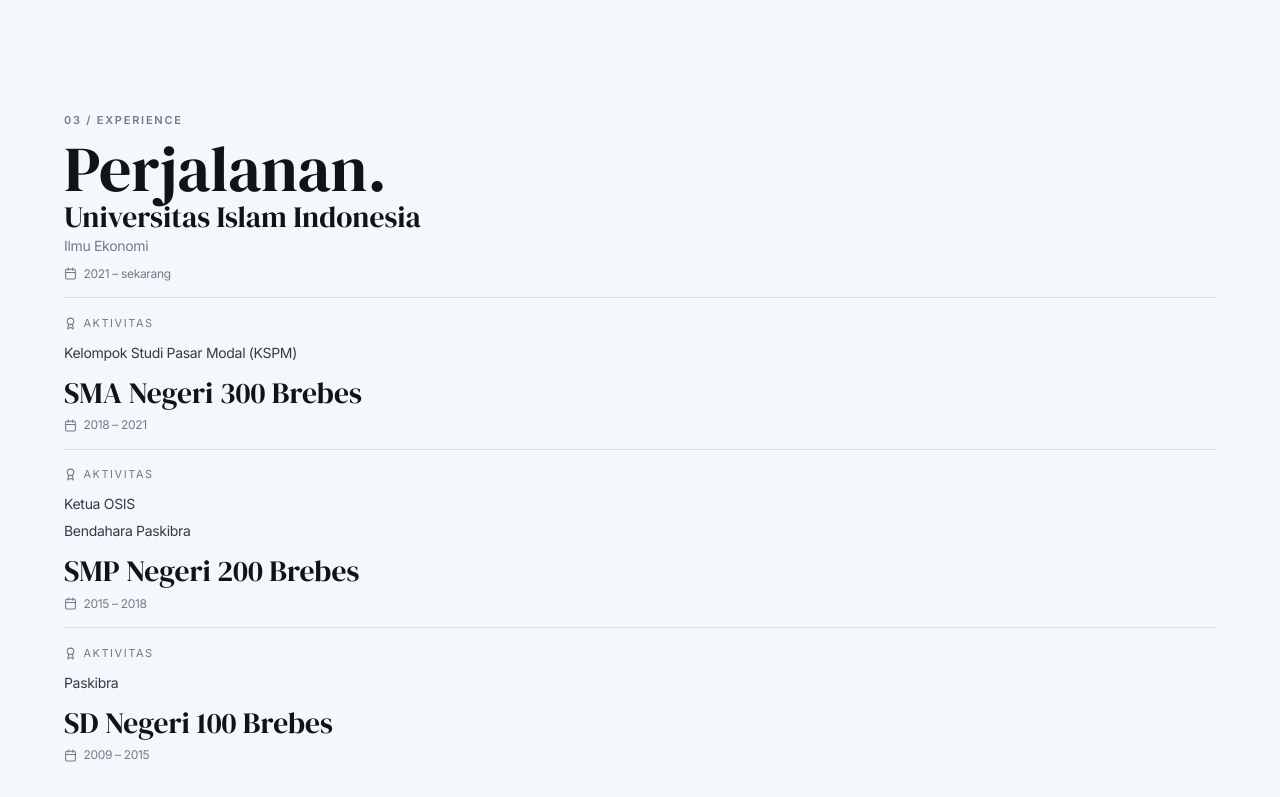
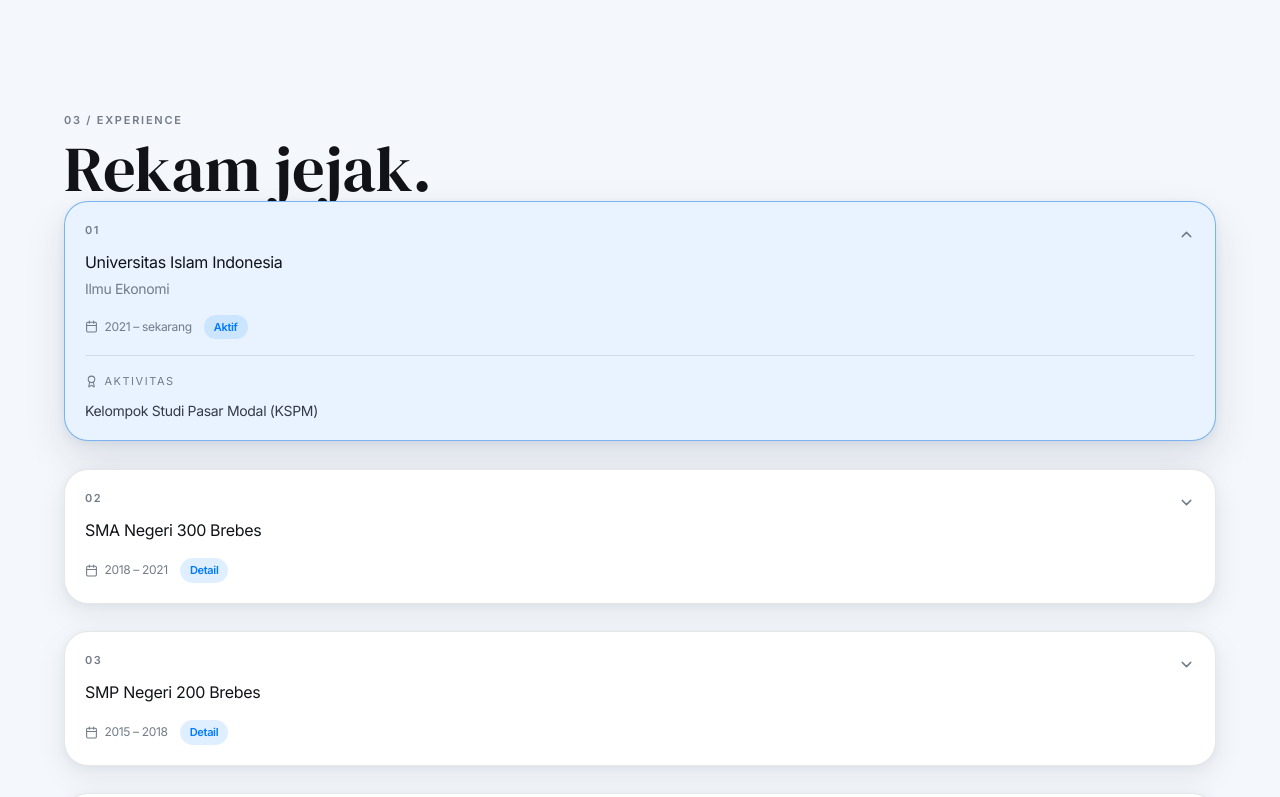
Before and after one commit to LionerHakim/JRHs, a React (Vite) app: page / in a window 1280 px wide. Shown: the part 1240-2037 px from the top of the page. Built offline with nearby package versions, Linux system fonts and the light colour scheme.

Commit message:
refactor: make experience interactive ios cards

```diff
--- a/src/components/Education.tsx
+++ b/src/components/Education.tsx
@@ -1,5 +1,6 @@
 import { motion, useReducedMotion } from 'motion/react';
-import { Calendar, Award } from 'lucide-react';
+import { Award, Calendar, ChevronDown } from 'lucide-react';
+import { useState } from 'react';
 
 const educationData = [
   { institution: 'Universitas Islam Indonesia', degree: 'Ilmu Ekonomi', year: '2021 – sekarang', activities: ['Kelompok Studi Pasar Modal (KSPM)'] },
@@ -9,6 +10,7 @@ const educationData = [
 ];
 
 export default function RekamJejak() {
+  const [active, setActive] = useState(0);
   const reduceMotion = useReducedMotion();
 
   return (
@@ -16,34 +18,44 @@ export default function RekamJejak() {
       <div className="mx-auto max-w-6xl">
         <div className="section-heading">
           <p className="eyebrow">03 / Experience</p>
-          <h2 id="experience-title" className="display-title">Perjalanan.</h2>
+          <h2 id="experience-title" className="display-title">Rekam jejak.</h2>
         </div>
         <div className="timeline">
-          {educationData.map((item, index) => (
-            <motion.article
+          {educationData.map((item, index) => {
+            const selected = active === index;
+            return (
+              <motion.button
                 key={item.institution}
+                type="button"
                 initial={reduceMotion ? false : { opacity: 0, y: 12 }}
                 whileInView={reduceMotion ? undefined : { opacity: 1, y: 0 }}
                 viewport={{ once: true, margin: '-60px' }}
-              transition={{ duration: .32, delay: index * .04 }}
-              className="timeline-item"
+                transition={{ duration: .28, delay: index * .04 }}
+                onClick={() => setActive(index)}
+                aria-pressed={selected}
+                className="experience-card w-full text-left outline-none focus-visible:ring-2 focus-visible:ring-[var(--color-accent)]"
               >
-              <span className="timeline-dot" aria-hidden="true" />
-              <div className="timeline-main">
-                <div>
-                  <h3>{item.institution}</h3>
+                <div className="flex items-start justify-between gap-4">
+                  <div className="min-w-0">
+                    <p className="text-[11px] font-semibold uppercase tracking-[.14em] text-[var(--color-muted)]">0{index + 1}</p>
+                    <h3 className="mt-3 pr-2">{item.institution}</h3>
                     {item.degree && <p className="timeline-degree">{item.degree}</p>}
                   </div>
+                  <ChevronDown size={17} className={`mt-1 shrink-0 text-[var(--color-muted)] transition-transform ${selected ? 'rotate-180 text-[var(--color-accent)]' : ''}`} aria-hidden="true" />
+                </div>
+                <div className="mt-4 flex flex-wrap items-center gap-x-3 gap-y-1">
                   <span className="timeline-date"><Calendar size={13} aria-hidden="true" />{item.year}</span>
+                  <span className="rounded-full bg-[var(--color-accent-soft)] px-2.5 py-1 text-[11px] font-semibold text-[var(--color-accent)]">{selected ? 'Aktif' : 'Detail'}</span>
                 </div>
-              {item.activities.length > 0 && (
+                {selected && item.activities.length > 0 && (
                   <div className="timeline-activity">
                     <span><Award size={13} aria-hidden="true" />Aktivitas</span>
                     {item.activities.map((activity) => <p key={activity}>{activity}</p>)}
                   </div>
                 )}
-            </motion.article>
-          ))}
+              </motion.button>
+            );
+          })}
         </div>
       </div>
     </section>
```
Lines whose indentation alone changed are shown as unchanged.
